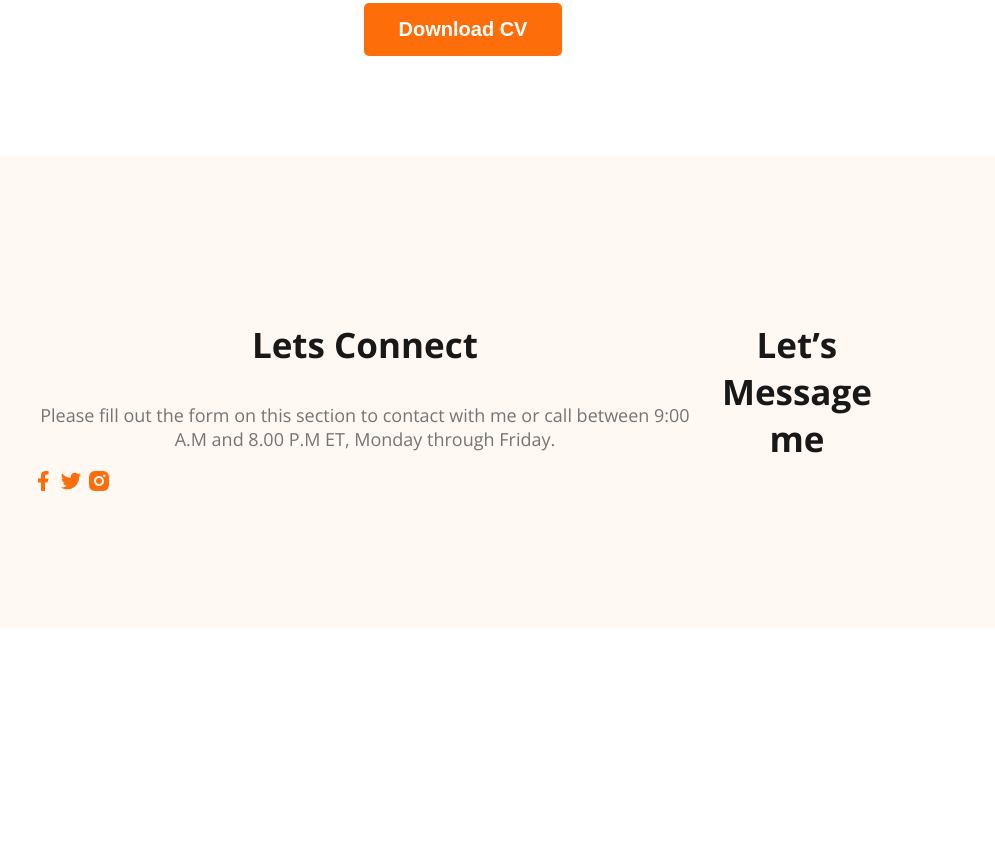
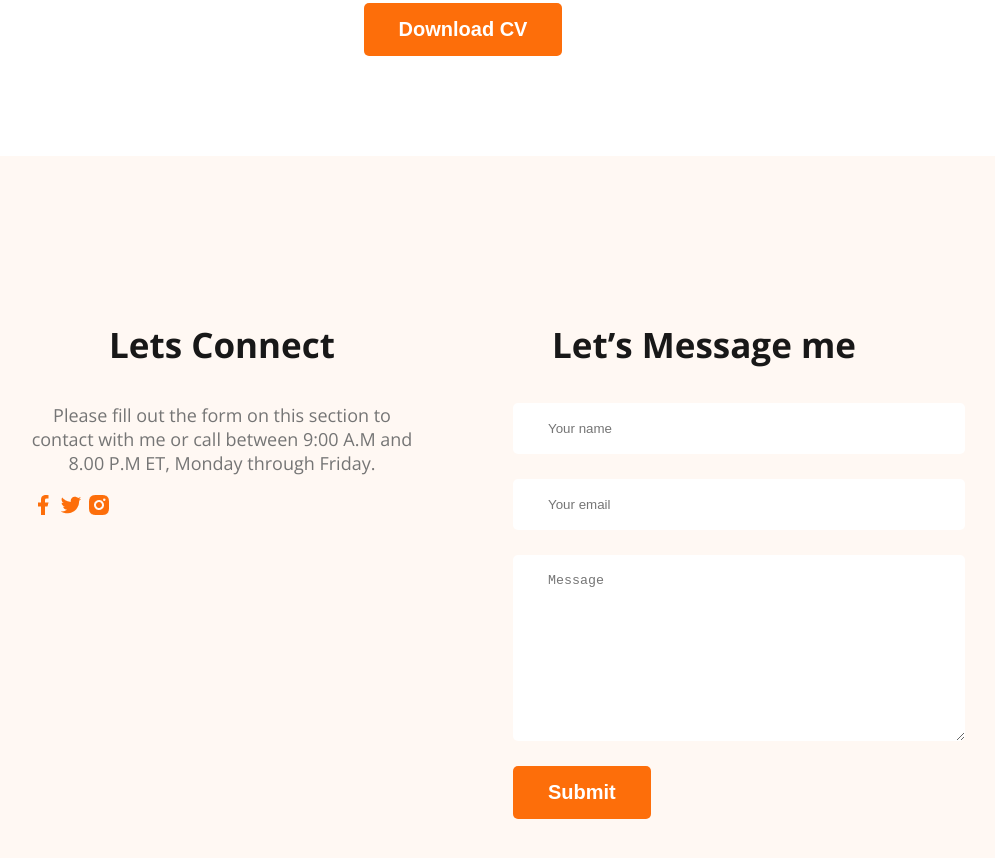
Before and after one commit to sifurr/developer-portfolio, a plain HTML site: page index.html in a window 1280 px wide. Shown: the part 3118-3976 px from the top of the page, without its empty margins (177-1172 px from the left). Before the commit the page ends 3754 px from the top, so only its background shows below. Drawn offline with nearby package versions, Linux system fonts and the light colour scheme.

Commit message:
finished the footer section with contact form

```diff
--- a/index.html
+++ b/index.html
@@ -170,6 +170,12 @@
         </div>
         <div class="footer-column">
             <h3 class="section-title">Let’s Message me</h3>
+            <form class="contact" action="">
+                <input type="text" name="" placeholder="Your name" id="">
+                <input type="email" name="" placeholder="Your email" id="">
+                <textarea name=""  placeholder="Message" id="" cols="30" rows="10"></textarea>
+                <input class="btn-primary" type="submit" value="Submit">
+            </form>
         </div>
     </footer>
 </body>
--- a/styles/portfolio.css
+++ b/styles/portfolio.css
@@ -164,7 +164,7 @@ main section {
     margin-bottom: 10px;
 }
 
-.resume-item-institute{
+.resume-item-institute {
     margin-bottom: 20px;
     margin-top: 0px;
 }
@@ -174,19 +174,39 @@ main section {
     color: #757575;
 }
 
-.resume-container hr{
+.resume-container hr {
     margin: 30px 0px;
 }
 
-.download-cv{
+.download-cv {
     text-align: center;
     margin-top: 50px;
 }
 
 /* footer related style */
-footer{
+footer {
     display: flex;
+    gap: 100px;
     background-color: #FFF8F3;
     margin-top: 100px;
     padding: 130px 200px;
 }
+
+.footer-column {
+    width: 50%;
+}
+
+.contact input[type="text"], .contact input[type="email"],
+textarea {
+    display: block;
+    margin-bottom: 25px;
+    padding: 18px 35px;
+    color: #757575;
+    border-radius: 5px;
+    background: #FFFFFF;
+    border: 0;
+    width: 100%;
+}
+.socia-links{
+    margin-right: 25px;
+}
```
